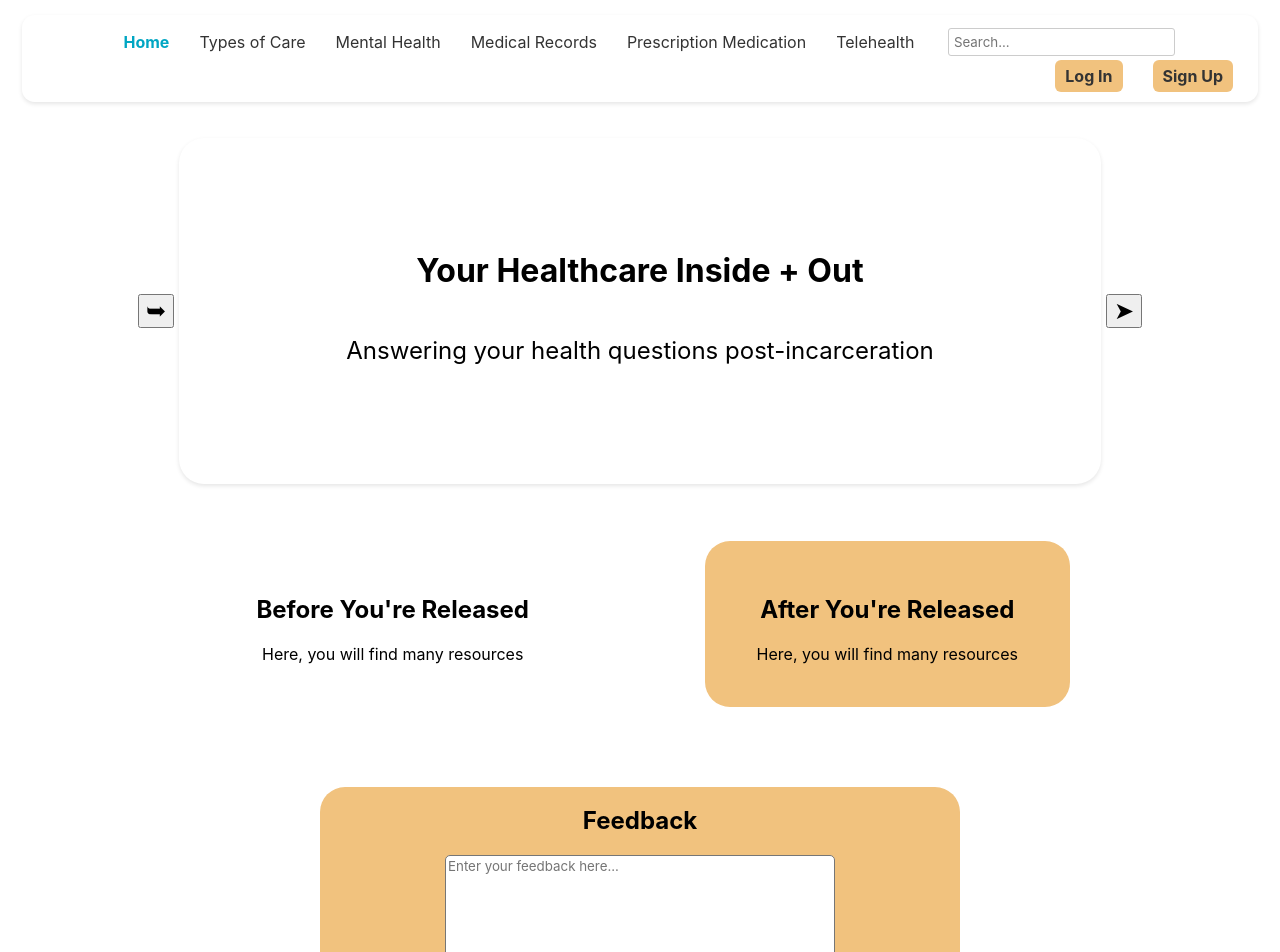
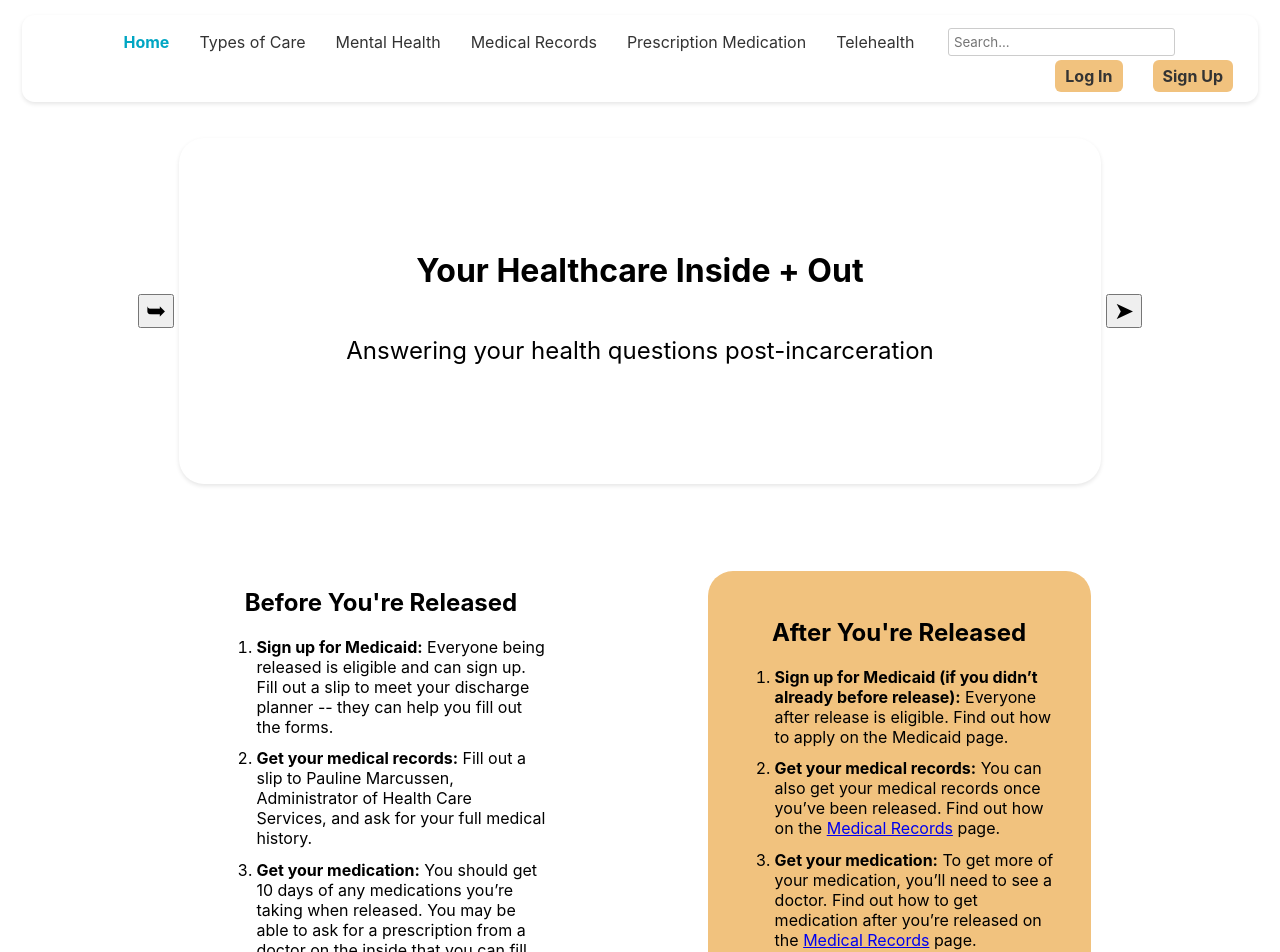
Before and after one commit to cs0320-f23/term-project-haabdulr-scox5-scomlan-taina1, a React (Create React App) app: page / in a window 1280 px wide. Shown: the top 952 px of the page. Built offline with nearby package versions, Linux system fonts and the light colour scheme.

Commit message:
fix: some restructuring

```diff
--- a/src/components/Home.tsx
+++ b/src/components/Home.tsx
@@ -44,11 +44,47 @@ const Home = () => {
       <div id="sub-items-home">
         <div id="left">
           <h2>Before You're Released</h2>
-          <p>Here, you will find many resources</p>
+          <ol>
+            <li>
+              <b>Sign up for Medicaid:</b> Everyone being released is eligible
+              and can sign up. Fill out a slip to meet your discharge planner --
+              they can help you fill out the forms.
+            </li>
+            <li>
+              <b>Get your medical records:</b> Fill out a slip to Pauline
+              Marcussen, Administrator of Health Care Services, and ask for your
+              full medical history.
+            </li>
+            <li>
+              <b>Get your medication:</b> You should get 10 days of any
+              medications you’re taking when released. You may be able to ask
+              for a prescription from a doctor on the inside that you can fill
+              after you are released.
+            </li>
+          </ol>
         </div>
         <div id="right">
           <h2>After You're Released</h2>
-          <p>Here, you will find many resources</p>
+          <ol>
+            <li>
+              <b>
+                Sign up for Medicaid (if you didn’t already before release):
+              </b>{" "}
+              Everyone after release is eligible. Find out how to apply on the
+              Medicaid page.
+            </li>
+            <li>
+              <b>Get your medical records:</b> You can also get your medical
+              records once you’ve been released. Find out how on the{" "}
+              <a href="/MedicalRecords">Medical Records</a> page.
+            </li>
+            <li>
+              <b>Get your medication:</b> To get more of your medication, you’ll
+              need to see a doctor. Find out how to get medication after you’re
+              released on the <a href="/MedicalRecords">Medical Records</a>{" "}
+              page.
+            </li>
+          </ol>
         </div>
       </div>
     </div>
--- a/src/components/Main.tsx
+++ b/src/components/Main.tsx
@@ -4,12 +4,14 @@ import { Route, Routes } from "react-router-dom";
 import Home from "./Home.tsx";
 import MentalHealth from "./pages/MentalHealth.tsx";
 import PrimaryCare from "./pages/PrimaryCare.tsx";
+import Medicaid from "./pages/Medicaid.tsx";
 
 const Main = () => (
   <Routes>
     <Route path="/" Component={Home}></Route>
     <Route path="/MentalHealth" Component={MentalHealth}></Route>
     <Route path="/PrimaryCare" Component={PrimaryCare}></Route>
+    <Route path="/Medicaid" Component={Medicaid}></Route>
     {/* <Route path="/Prescription" Component={PrescriptionMedication}></Route> */}
   </Routes>
 );
--- a/src/components/Navigation.tsx
+++ b/src/components/Navigation.tsx
@@ -22,7 +22,7 @@ const Navigation = () => (
     <NavLink className="link" to="/MedicalRecords">
       Medical Records
     </NavLink>
-    <NavLink className="link" to="/Prescription Medication">
+    <NavLink className="link" to="/PrescriptionMedication">
       Prescription Medication
     </NavLink>
     <NavLink className="link" to="/Telehealth">
--- a/src/components/pages/MentalHealth.tsx
+++ b/src/components/pages/MentalHealth.tsx
@@ -2,14 +2,20 @@ import React from "react";
 import SubPage from "../SubPage.tsx";
 
 const formQuestions = [
-  { label: "What’s on my mind right now?", name: "onMind" },
-  { label: "What are my goals right now?", name: "goals" },
-  { label: "What will help me reach these goals?", name: "help" },
+  { label: "Name of Primary Care Doctor:", name: "primaryCareDoctor" },
+  { label: "Phone Number:", name: "phoneNumber" },
+  { label: "Hours:", name: "hours" },
+  { label: "Before My Appointment:", name: "beforeAppointment" },
+  { label: "Hospital/Facility/Practice Name:", name: "hospitalName" },
+  { label: "Address:", name: "hospitalAddress" },
+  { label: "Date of Appointment:", name: "appointmentDate" },
+  { label: "Location:", name: "appointmentLocation" },
   {
-    label:
-      "Person who can help me (write the name of a therapist, counselor, social or case worker, etc.):",
-    name: "person",
+    label: "What do I want to talk about with my primary care doctor?",
+    name: "topicsToDiscuss",
   },
+  { label: "How am I getting there?", name: "transportation" },
+  { label: "During My Appointment:", name: "duringAppointment" },
 ];
 
 const accordionData = [
@@ -111,10 +117,17 @@ const accordionData = [
 ];
 
 const initialFormData = {
-  onMind: "",
-  help: "",
-  goals: "",
-  person: "",
+  primaryCareDoctor: "",
+  phoneNumber: "",
+  hours: "",
+  beforeAppointment: "",
+  hospitalName: "",
+  hospitalAddress: "",
+  appointmentDate: "",
+  appointmentLocation: "",
+  topicsToDiscuss: "",
+  transportation: "",
+  duringAppointment: "",
 };
 
 const MentalHealth = () => {
--- a/src/styles/home.scss
+++ b/src/styles/home.scss
@@ -3,7 +3,14 @@
 #home {
   text-align: center;
   margin-top: 20px;
+}
 
+ol {
+  text-align: start;
+}
+
+li {
+  margin-bottom: 4%;
 }
 
 .carousel-container {
@@ -12,7 +19,6 @@
   display: flex;
   flex-direction: column;
   align-items: center;
-
 }
 
 .carousel-controls {
@@ -71,14 +77,14 @@
   justify-content: center;
   gap: 15%;
   align-items: center;
-  margin: 4% 8%;
+  margin: 4% 6%;
 }
 
 #left,
 #right {
   border-radius: $big-border-radius;
-  padding: 4%;
-  width: 25%;
+  padding: 3%;
+  width: 30%;
 }
 
 #left {
```
Also changed, not shown: src/components/MentalHealth.tsx (deleted, +0 -141 lines).
